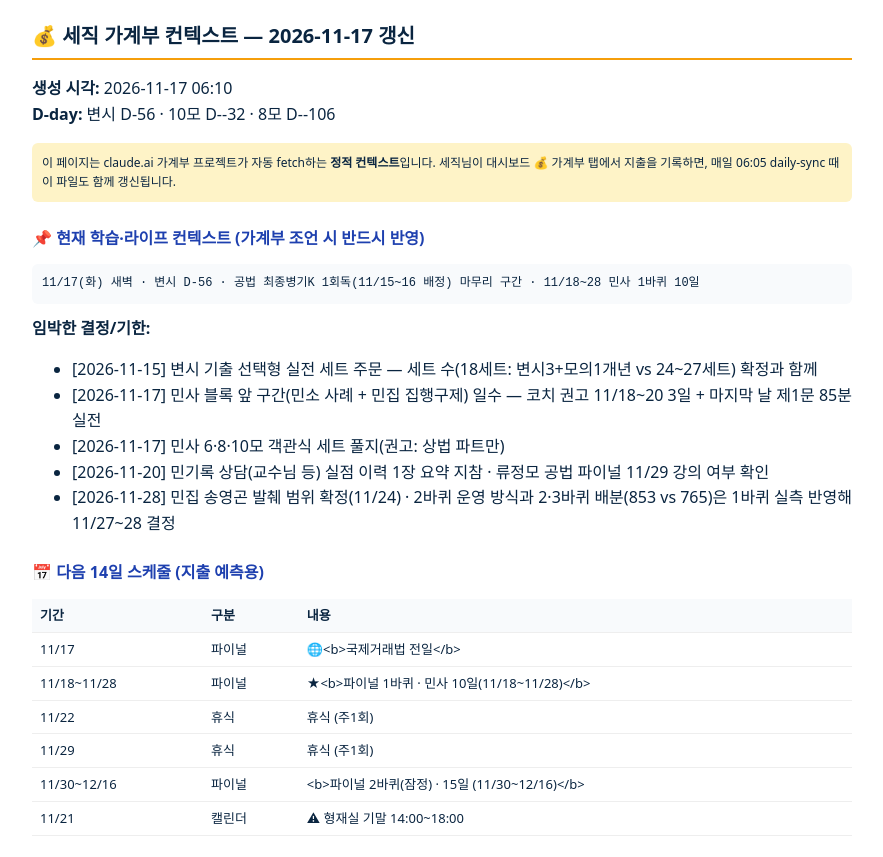
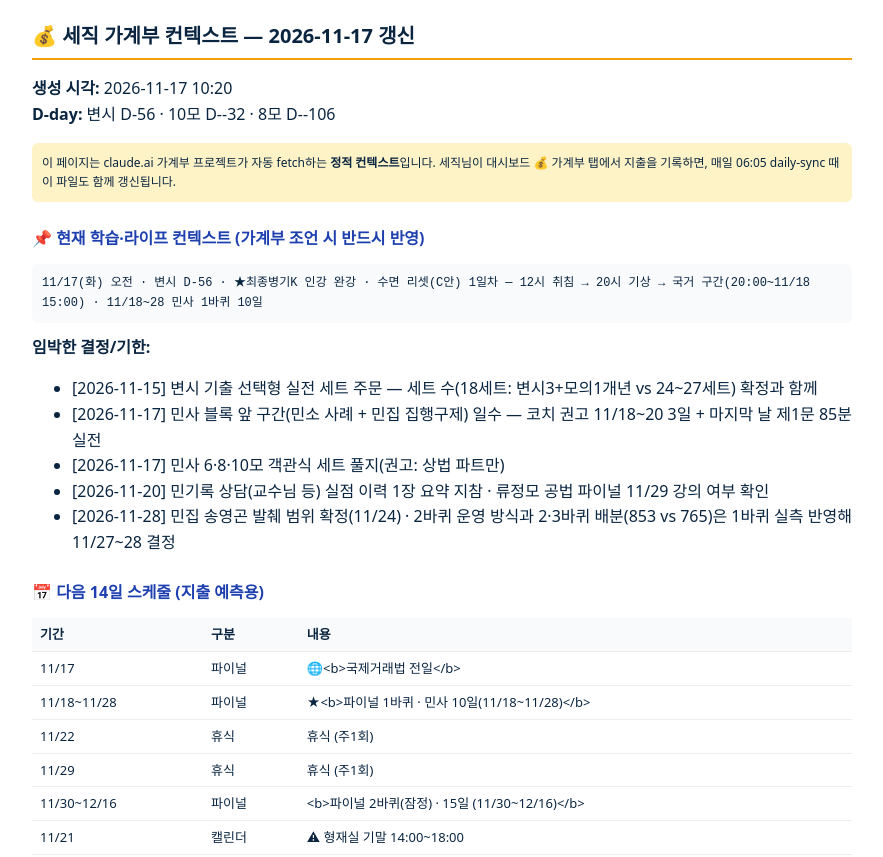
Before and after one commit to potato8933-maker/quiz, a plain HTML site: page s-9k2vq7/budget-context.html in a window 1280 px wide. Shown: the top 857 px of the page, without its empty margins (198-1081 px from the left). Drawn offline with Linux system fonts and the light colour scheme.

Commit message:
update s-9k2vq7/budget-context.html

```diff
--- a/s-9k2vq7/budget-context.html
+++ b/s-9k2vq7/budget-context.html
@@ -3,11 +3,11 @@
 <title>세직 가계부 컨텍스트 · 2026-11-17</title>
 <style>body{font-family:system-ui,-apple-system,'Noto Sans KR',sans-serif;max-width:820px;margin:20px auto;padding:0 16px;line-height:1.6;color:#0a2540}h1{font-size:20px;border-bottom:2px solid #f59e0b;padding-bottom:6px}h2{font-size:16px;margin-top:24px;color:#1e40af}table{width:100%;border-collapse:collapse;font-size:13px}td,th{border-bottom:1px solid #eee;padding:6px 8px;text-align:left}th{background:#f8fafc}pre{background:#f8fafc;padding:10px;border-radius:6px;font-size:12px;white-space:pre-wrap}</style></head><body>
 <h1>💰 세직 가계부 컨텍스트 — 2026-11-17 갱신</h1>
-<p><b>생성 시각:</b> 2026-11-17 06:10<br>
+<p><b>생성 시각:</b> 2026-11-17 10:20<br>
 <b>D-day:</b> 변시 D-56 · 10모 D--32 · 8모 D--106</p>
 <p style='background:#fef3c7;padding:10px;border-radius:6px;font-size:12px'>이 페이지는 claude.ai 가계부 프로젝트가 자동 fetch하는 <b>정적 컨텍스트</b>입니다. 세직님이 대시보드 💰 가계부 탭에서 지출을 기록하면, 매일 06:05 daily-sync 때 이 파일도 함께 갱신됩니다.</p>
 <h2>📌 현재 학습·라이프 컨텍스트 (가계부 조언 시 반드시 반영)</h2>
-<pre>11/17(화) 새벽 · 변시 D-56 · 공법 최종병기K 1회독(11/15~16 배정) 마무리 구간 · 11/18~28 민사 1바퀴 10일</pre>
+<pre>11/17(화) 오전 · 변시 D-56 · ★최종병기K 인강 완강 · 수면 리셋(C안) 1일차 — 12시 취침 → 20시 기상 → 국거 구간(20:00~11/18 15:00) · 11/18~28 민사 1바퀴 10일</pre>
 <b>임박한 결정/기한:</b><ul>
 <li>[2026-11-15] 변시 기출 선택형 실전 세트 주문 — 세트 수(18세트: 변시3+모의1개년 vs 24~27세트) 확정과 함께</li>
 <li>[2026-11-17] 민사 블록 앞 구간(민소 사례 + 민집 집행구제) 일수 — 코치 권고 11/18~20 3일 + 마지막 날 제1문 85분 실전</li>
```
